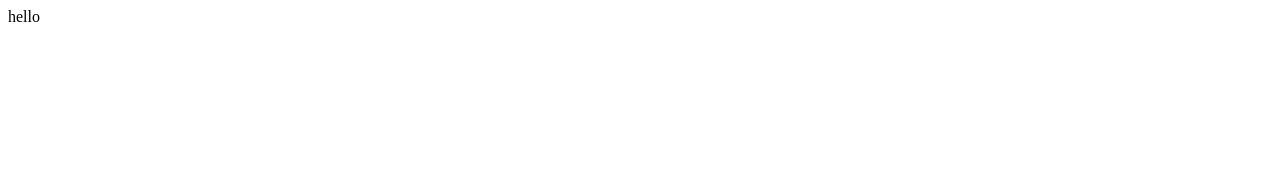
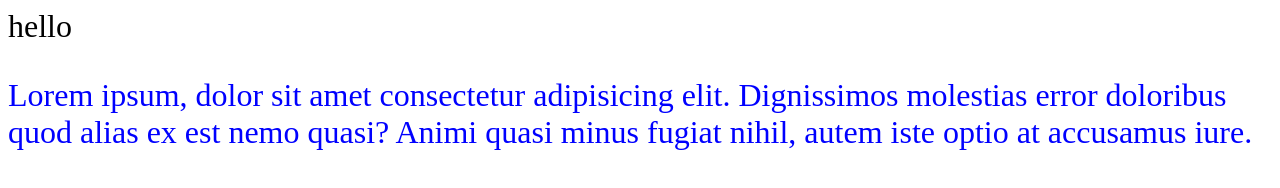
Before and after one commit to kss27thgen/gitapp, a plain HTML site: page index.html in a window 1280 px wide. Drawn offline with Linux system fonts and the light colour scheme.

Commit message:
add a style

```diff
--- a/css/style.css
+++ b/css/style.css
@@ -0,0 +1,7 @@
+.container {
+    font-size: 2rem;
+}
+
+p {
+    color: blue;
+}
--- a/index.html
+++ b/index.html
@@ -7,7 +7,17 @@
 		<title>Document</title>
 	</head>
 	<body>
-		hello
+		<div class="container">
+			<header>
+				hello
+			</header>
+			<p>
+				Lorem ipsum, dolor sit amet consectetur adipisicing elit.
+				Dignissimos molestias error doloribus quod alias ex est nemo
+				quasi? Animi quasi minus fugiat nihil, autem iste optio at
+				accusamus iure.
+			</p>
+		</div>
 
 		<script src="js/main.js"></script>
 	</body>
```
